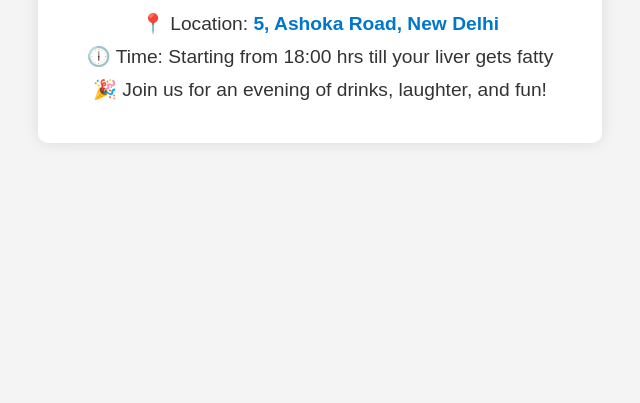
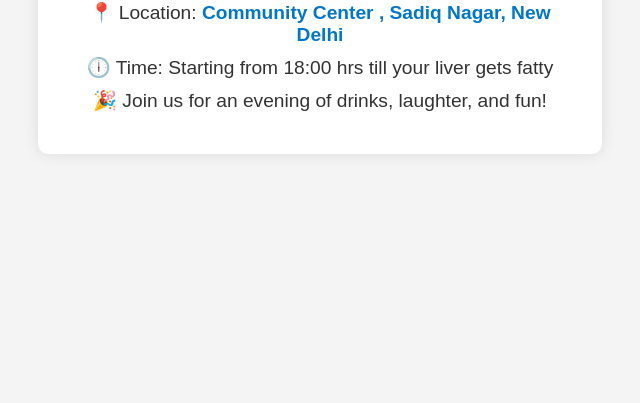
Before and after one commit to suyash-911/invitation, a plain HTML site: page index.html in a window 1280 px wide. Shown: the part 397-800 px from the top of the page, without its empty margins (320-960 px from the left). Drawn offline with Linux system fonts and the light colour scheme.

Commit message:
Update index.html

```diff
--- a/index.html
+++ b/index.html
@@ -43,7 +43,7 @@
 <body>
     <div class="container">
         <h1>You're Invited to a Cocktail Party!</h1>
-        <p>📍 Location: <a href="https://maps.app.goo.gl/8fHUdFs5rmoU5Nks9" target="_blank">5, Ashoka Road, New Delhi</a></p>
+        <p>📍 Location: <a href="https://www.google.com/maps/dir/Sadiq+Nagar+Community+Center+Barat+Ghar,+Sector+3,+Ayurvigyan+Nagar,+New+Delhi,+Delhi/Sector+3,+Ayurvigyan+Nagar,+New+Delhi,+Delhi+110049/@28.5556317,77.1862375,13z/data=!3m1!4b1!4m13!4m12!1m5!1m1!1s0x390ce2387584f325:0x16521448d39a46d9!2m2!1d77.2274375!2d28.5555625!1m5!1m1!1s0x390ce2387584f325:0x16521448d39a46d9!2m2!1d77.2274375!2d28.5555625?entry=ttu&g_ep=EgoyMDI1MDMyNS4xIKXMDSoASAFQAw%3D%3D" target="_blank">Community Center , Sadiq Nagar, New Delhi</a></p>
         <p>🕕 Time: Starting from 18:00 hrs till your liver gets fatty</p>
         <p>🎉 Join us for an evening of drinks, laughter, and fun!</p>
     </div>
```
